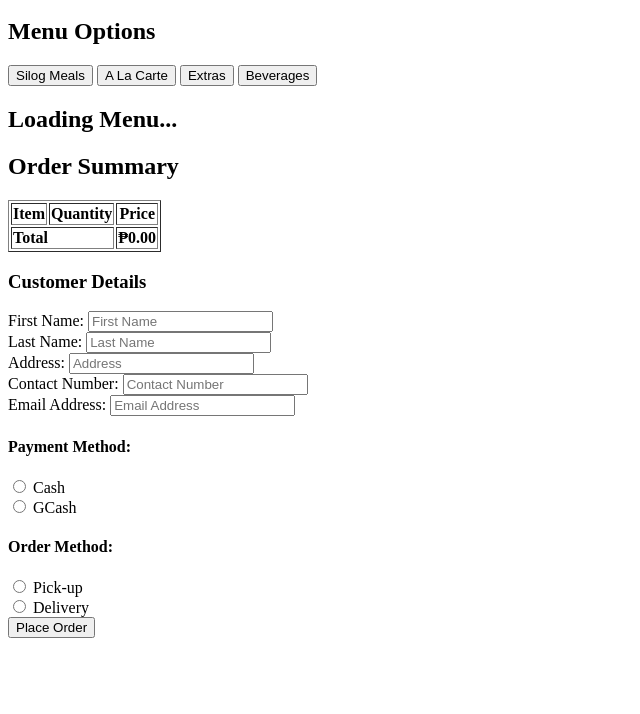
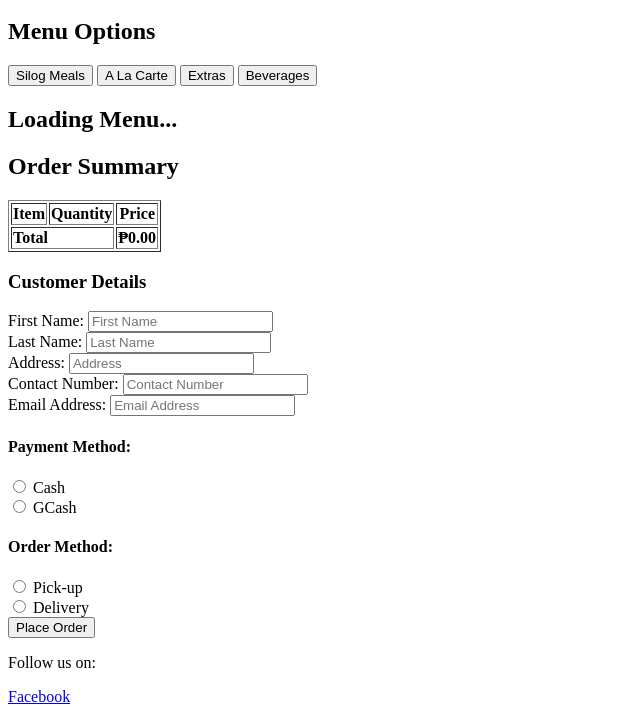
Before and after one commit to ArcielleGercan/Goto-Pares-Atbp, a website with bundled scripts: page my project/index.html in a window 1280 px wide. Shown: the part 391-1105 px from the top of the page, without its empty margins (0-640 px from the left). Before the commit the page ends 1037 px from the top, so only its background shows below. Built offline with nearby package versions, Linux system fonts and the light colour scheme; a script that the page names is missing.

Commit message:
added footer link not yet

```diff
--- a/my project/index.html
+++ b/my project/index.html
@@ -82,6 +82,11 @@
         <button type="submit" class="submit-btn">Place Order</button>
     </form>
 
+    <footer class="footer">
+        <p>Follow us on:</p>
+        <a href="https://www.facebook.com" target="_blank" class="social-link">Facebook</a>
+    </footer>
+
     <script type="module" src="./menu.js"></script>
     <script type="module" src="./cart.js"></script>
 </body>
```
